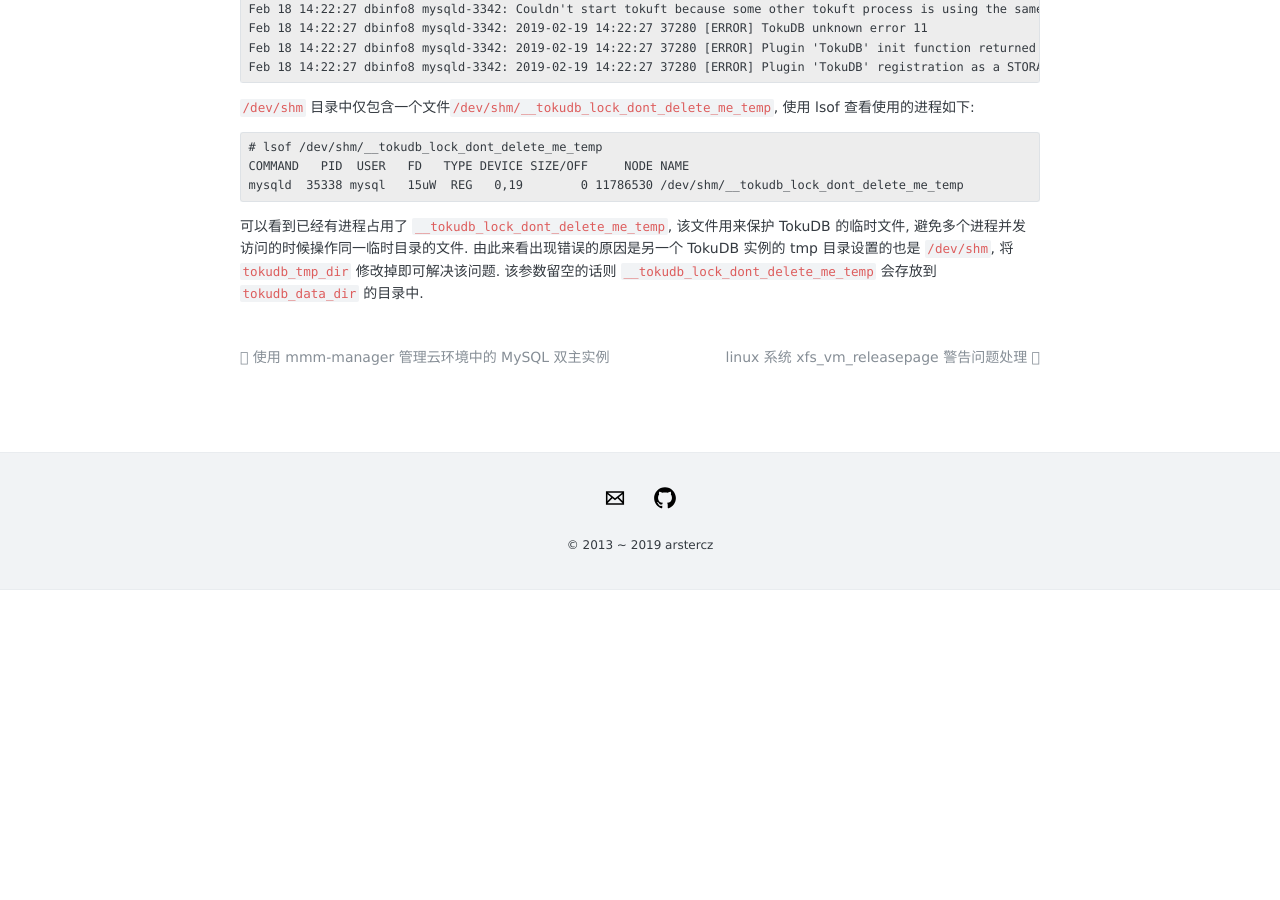
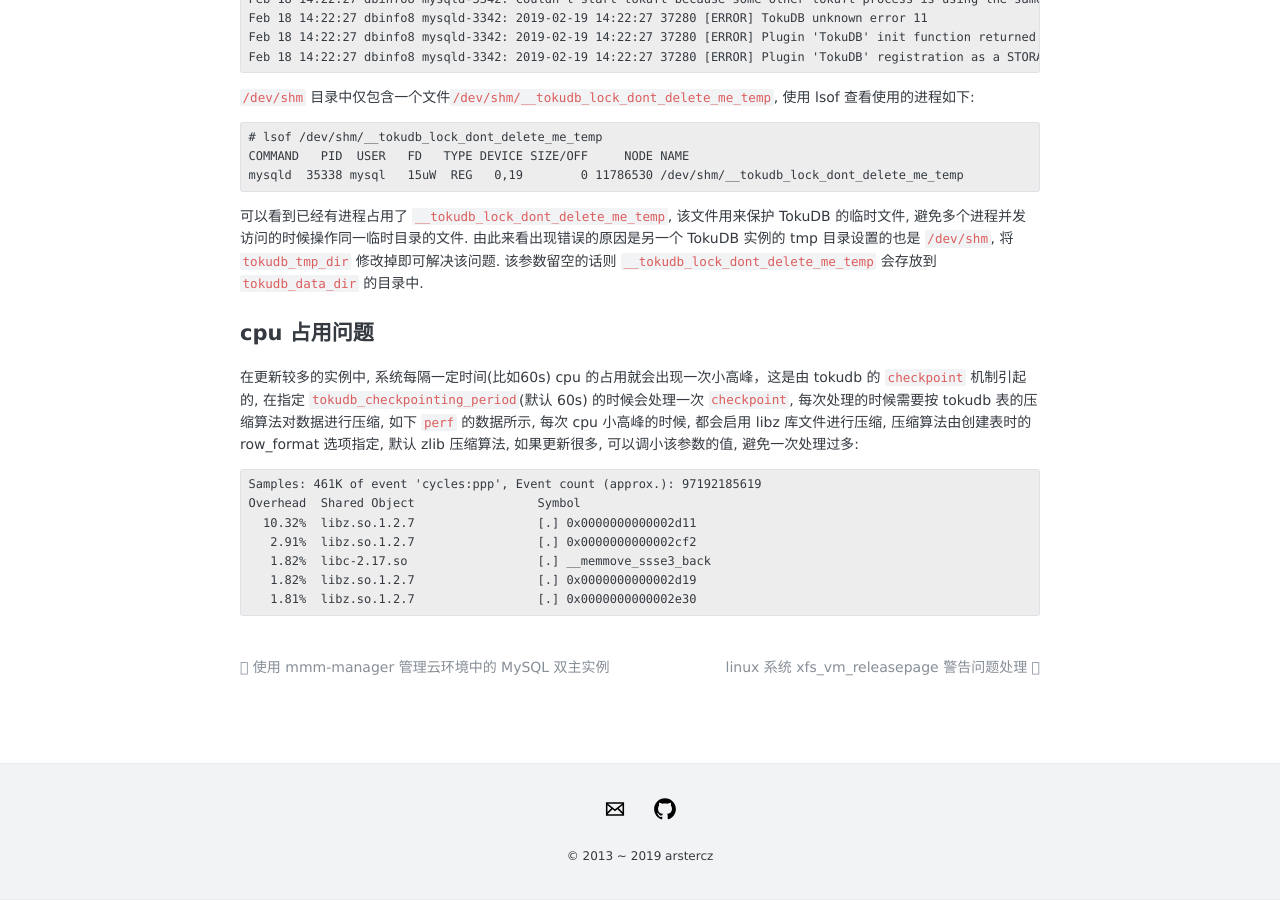
Before and after one commit to arstercz/arstercz.github.io, a Jekyll site: the page built from _posts/2019-02-19-tokudb-%e4%bd%bf%e7%94%a8%e9%97%ae%e9%a2%98%e6%b1%87%e6%80%bb.md, in a window 1280 px wide and 900 px high, scrolled down 2441 px. Built offline with Jekyll 4.4.1, drawn with Linux system fonts in a browser that asks for light colours; comment, search, counter and statistics services are not loaded; before the commit the page ends 3031 px from its top, so only the background shows below that; some of the changed text lies outside the part shown.

Commit message:
add tokudb issue

````diff
--- a/_posts/2019-02-19-tokudb-%e4%bd%bf%e7%94%a8%e9%97%ae%e9%a2%98%e6%b1%87%e6%80%bb.md
+++ b/_posts/2019-02-19-tokudb-%e4%bd%bf%e7%94%a8%e9%97%ae%e9%a2%98%e6%b1%87%e6%80%bb.md
@@ -11,26 +11,25 @@
 tags:
   - TokuDB
 ---
-<h1>简单介绍</h1>
+## 简单介绍
 
-TokuDB 引擎提供很好的压缩比(笔者环境中的数据在默认的 zlib 设置下压缩比大致为 InnoDB:TokuDB ~= 5:1), 以及快速增加, 删除, 重命名列, 热更索引等特性, 这些特性很适合日志记录类的表来使用, 该类表可以仅做主从复制, 不做定期的备份. 如果需要备份可以参考 <a href="https://github.com/alibaba/AliSQLBackup">AliSQLBackup</a>, 其基于 `xtrabackup-2.3.5`版本, 可以同时备份 InnoDB 和 TokuDB 引擎的表. 另外`innodb_buffer_pool_size` 和 `tokudb_cache_size` 两个参数的值需要按需分配, 如果没有多少 InnoDB 表, 最好调小 `innodb_buffer_pool_size` 的值.
+TokuDB 引擎提供很好的压缩比(笔者环境中的数据在默认的 zlib 设置下压缩比大致为 InnoDB:TokuDB ~= 5:1), 以及快速增加, 删除, 重命名列, 热更索引等特性, 这些特性很适合日志记录类的表来使用, 该类表可以仅做主从复制, 不做定期的备份. 如果需要备份可以参考 [AliSQLBackup](https://github.com/alibaba/AliSQLBackup), 其基于 `xtrabackup-2.3.5`版本, 可以同时备份 InnoDB 和 TokuDB 引擎的表. 另外`innodb_buffer_pool_size` 和 `tokudb_cache_size` 两个参数的值需要按需分配, 如果没有多少 InnoDB 表, 最好调小 `innodb_buffer_pool_size` 的值.
 
-更多基础的特性说明可以参考以前的文章: <a href="https://arstercz.com/tokudb-%E7%89%B9%E6%80%A7%E6%A6%82%E8%A7%88/">TokuDB 使用简单说明</a>. 下述的问题列表则主要介绍在使用 TokuDB 的过程中碰到的一些问题, 后期碰到的问题也会在该列表中持续更新.
+更多基础的特性说明可以参考以前的文章: [TokuDB 使用简单说明](https://blog.arstercz.com/tokudb-%E7%89%B9%E6%80%A7%E6%A6%82%E8%A7%88/). 下述的问题列表则主要介绍在使用 TokuDB 的过程中碰到的一些问题, 后期碰到的问题也会在该列表中持续更新.
 
-<h1>问题列表</h1>
+#### 问题列表
 
-<ul>
-<li>修改分区表耗时长问题处理</li>
-<li>转换 InnoDB 大表到 TokuDB 崩溃问题</li>
-<li>修改 tokudb_data_dir 参数出现不能找到文件错误</li>
-<li>temp 锁占用不能启动问题</li>
-</ul>
+    *修改分区表耗时长问题处理
+    *转换 InnoDB 大表到 TokuDB 崩溃问题
+    *修改 tokudb_data_dir 参数出现不能找到文件错误
+    *temp 锁占用不能启动问题
+    *cpu 占用问题
 
-<h2>修改分区表耗时长问题处理</h2>
+## 修改分区表耗时长问题处理
 
-详见 <a href="https://arstercz.com/tokudb-%E4%BF%AE%E6%94%B9%E5%88%86%E5%8C%BA%E8%A1%A8%E8%80%97%E6%97%B6%E9%95%BF%E9%97%AE%E9%A2%98%E5%A4%84%E7%90%86/">tokudb-修改分区表耗时长问题处理</a>
+[tokudb-修改分区表耗时长问题处理](https://blog.arstercz.com/tokudb-%E4%BF%AE%E6%94%B9%E5%88%86%E5%8C%BA%E8%A1%A8%E8%80%97%E6%97%B6%E9%95%BF%E9%97%AE%E9%A2%98%E5%A4%84%E7%90%86/)
 
-<h2>转换 InnoDB 大表到 TokuDB 崩溃问题</h2>
+## 转换 InnoDB 大表到 TokuDB 崩溃问题
 
 在将一个 80G 的 InnoDB 表转为 TokuDB 的时候出现以下错误, 数据库进程也崩溃退出:
 
@@ -43,7 +42,7 @@
 ...
 ```
 
-从上面的错误来看是因为磁盘空间不足而引起的, 修改表的时候需要保存一些临时文件到 MySQL 的 tmpdir 指定的目录中, 上面的实例中 tokudb_tmp_dir 的值为 /dev/shm, 使用了 tmpfs 来存储临时的文件. 该系统下 `/dev/shm` 的可用空间仅有 32G, 如下所示:
+从上面的错误来看是因为磁盘空间不足而引起的, 修改表的时候需要保存一些临时文件到 MySQL 的 `tmpdir` 指定的目录中, 上面的实例中 `tokudb_tmp_dir` 的值为 `/dev/shm`, 使用了 tmpfs 来存储临时的文件. 该系统下 `/dev/shm` 的可用空间仅有 32G, 如下所示:
 
 ```
 # df -hl /dev/shm
@@ -65,7 +64,7 @@
 
 解决该问题可以使用下面两种方式中的一种:
 
-<h4>临时增大 /dev/shm 设备的大小</h4>
+#### 临时增大 /dev/shm 设备的大小
 
 可以临时增大设备大小, 更改完成后再改为 32G 即可. 该设备的最大有效大小受 `kernel.shmmax` 参数控制. 默认为系统内存的大小.
 
@@ -73,11 +72,11 @@
 mount -o remount,size=64G,noatime /dev/shm
 ```
 
-<h4>修改 `tokudb_tmp_dir` 参数路径信息, 重启实例</h4>
+#### 修改 `tokudb_tmp_dir` 参数路径信息, 重启实例
 
 也可以修改 tmpdir 的路径, 确保有足够的大小, 更改完成后再修改回来.
 
-<h2>修改 tokudb_data_dir 参数出现不能找到文件错误</h2>
+## 修改 tokudb_data_dir 参数出现不能找到文件错误
 
 在设置完 tokudb 参数后, 所有创建的表都通过 tokudb.directory 保存对应的映射关系, 如下所示:
 
@@ -117,7 +116,7 @@
 +----------------------------+-----------------------------------------------------+--------------+------------+-----------------------+
 ```
 
-<h2>temp 锁占用不能启动问题</h2>
+## temp 锁占用不能启动问题
 
 在一台主机上运行多个 TokuDB 实例的时候, 出现了以下错误:
 
@@ -138,3 +137,17 @@
 ```
 
 可以看到已经有进程占用了 `__tokudb_lock_dont_delete_me_temp`, 该文件用来保护 TokuDB 的临时文件, 避免多个进程并发访问的时候操作同一临时目录的文件. 由此来看出现错误的原因是另一个 TokuDB 实例的 tmp 目录设置的也是 `/dev/shm`, 将 `tokudb_tmp_dir` 修改掉即可解决该问题. 该参数留空的话则 `__tokudb_lock_dont_delete_me_temp` 会存放到 `tokudb_data_dir` 的目录中.
+
+## cpu 占用问题
+
+在更新较多的实例中, 系统每隔一定时间(比如60s) cpu 的占用就会出现一次小高峰，这是由 tokudb 的 `checkpoint` 机制引起的, 在指定 `tokudb_checkpointing_period`(默认 60s) 的时候会处理一次 `checkpoint`, 每次处理的时候需要按 tokudb 表的压缩算法对数据进行压缩, 如下 `perf` 的数据所示, 每次 cpu 小高峰的时候, 都会启用 libz 库文件进行压缩, 压缩算法由创建表时的 row_format 选项指定, 默认 zlib 压缩算法, 如果更新很多, 可以调小该参数的值, 避免一次处理过多:
+
+```
+Samples: 461K of event 'cycles:ppp', Event count (approx.): 97192185619
+Overhead  Shared Object                 Symbol
+  10.32%  libz.so.1.2.7                 [.] 0x0000000000002d11
+   2.91%  libz.so.1.2.7                 [.] 0x0000000000002cf2
+   1.82%  libc-2.17.so                  [.] __memmove_ssse3_back
+   1.82%  libz.so.1.2.7                 [.] 0x0000000000002d19
+   1.81%  libz.so.1.2.7                 [.] 0x0000000000002e30
+```
````
